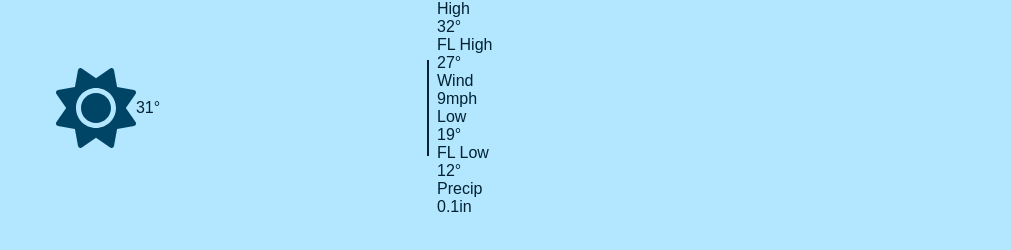
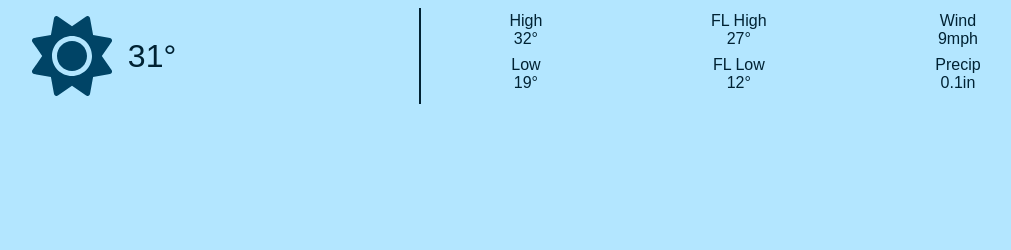
Before and after one commit to dra-gon-del/odin-weatherApp, a website built with Vite: page index.html in a window 1280 px wide. Shown: the whole page, without its empty margins (219-1230 px from the left). Built offline with nearby package versions, Linux system fonts and the light colour scheme.

Commit message:
05. further styling of header

```diff
--- a/index.html
+++ b/index.html
@@ -8,8 +8,8 @@
     <header class="header">
       <div class="header-left">
         <img class="weather-icon large" src="./public/icons/sun.svg" alt="" data-current-icon/>
-        <div class="header-current-temp"></div>
-        <span data-current-temp>31</span>&deg;
+        <div class="header-current-temp"><span data-current-temp>31</span>&deg;</div>
+
       </div>
       <div class="header-right">
         <div class="info-group">
--- a/style.css
+++ b/style.css
@@ -34,3 +34,23 @@ body {
     width: 80px;
     height: 80px;
 }
+
+.header-current-temp {
+    font-size: 2rem;
+    margin-left: 1rem;
+}
+
+.header-right {
+    display: grid;
+    width: 50%;
+    justify-content: space-around;
+    gap: 0.5rem;
+    grid-template-rows: repeat(3, auto);
+    grid-template-columns: repeat(3, auto);
+}
+
+.info-group {
+    display: flex;
+    flex-direction: column;
+    align-items: center;
+}
```
